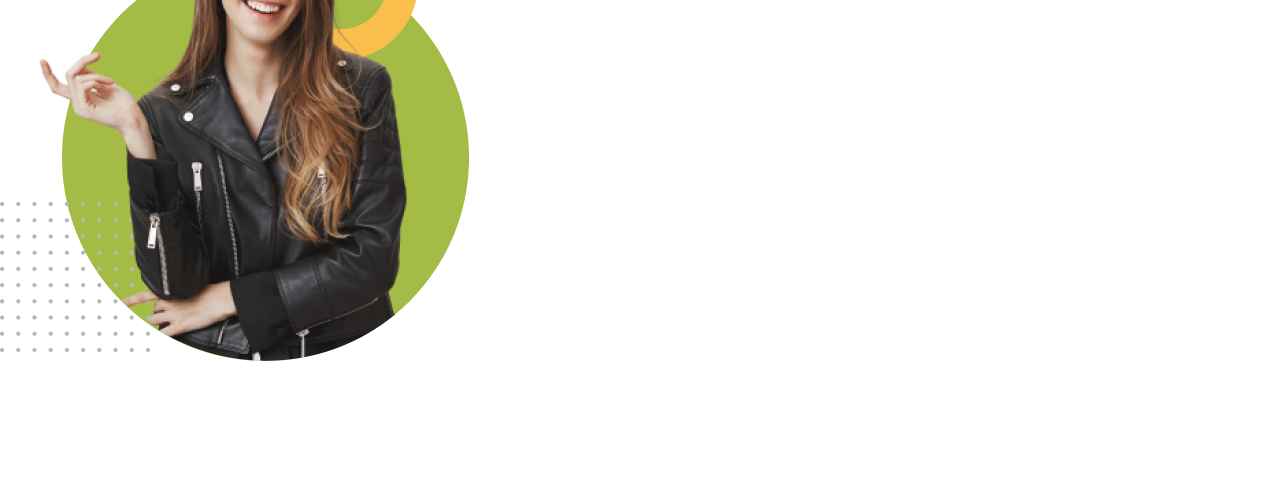
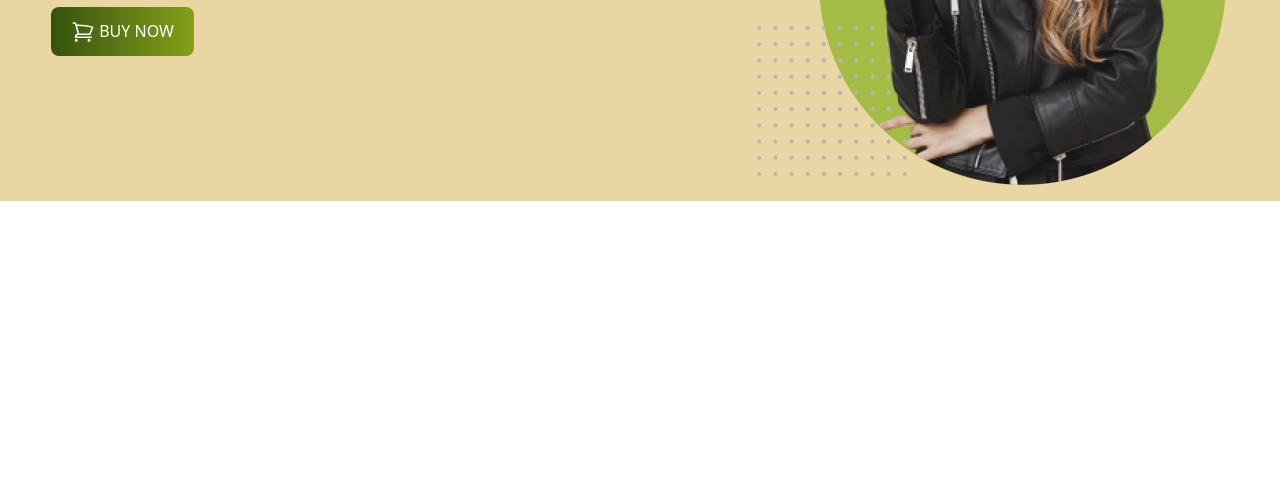
Before and after one commit to rajon777/Penguin-Fashion, a plain HTML site: page index.html in a window 1280 px wide. Shown: the part 318-800 px from the top of the page. Drawn offline with nearby package versions, Linux system fonts and the light colour scheme.

Commit message:
added header section

```diff
--- a/index.html
+++ b/index.html
@@ -8,18 +8,27 @@
 </head>
 <body>
     <!-- Header Section -->
-    <header>
+    <header class="bg-[#e9d6a2] p-4">
         <!-- Header Nav -->
         <nav>
 
         </nav>
-        <section>
+        <section class="gap-4 justify-around items-center md:flex ">
             <!-- Header Banner -->
             <div>
                 <h1 class="text-7xl uppercase"><span class="text-orange-500">Be the Penguins</span>
                     <br><span class="font-bold text-blue-900">of Winter</span></h1>
                 <p>Lorem Ipsum is simply dummy text of the printing and typesetting industry.</p>
-                <button>BUY NOW</button>
+                <button class="bg-lime-900 font-medium mt-3 text-white bg-gradient-to-r form-[#A4BC46] to-[#85A019] py-3 px-5 rounded-lg inline">
+                    <svg xmlns="http://www.w3.org/2000/svg" fill="none" viewBox="0 0 24 24" stroke-width="1.5"
+                     stroke="currentColor" class="size-6 text-white inline">
+                <path stroke-linecap="round" stroke-linejoin="round" d="M2.25 3h1.386c.51 0
+                 .955.343 1.087.835l.383 1.437M7.5 14.25a3 3 0 0 0-3 3h15
+                 .75m-12.75-3h11.218c1.121-2.3 2.1-4.684 2.924-7.138a60.114 60.114
+                  0 0 0-16.536-1.84M7.5 14.25 5.106 5.272M6 20.25a.75.75 0 1 1-1.5 0
+                   .75.75 0 0 1 1.5 0Zm12.75 0a.75.75 0 1 1-1.5 0 .75.75 0 0 1 1.5 0Z" />
+                </svg>
+                BUY NOW</button>
             </div>
             <div>
                 <img src="./images/model.png" alt="">
```
